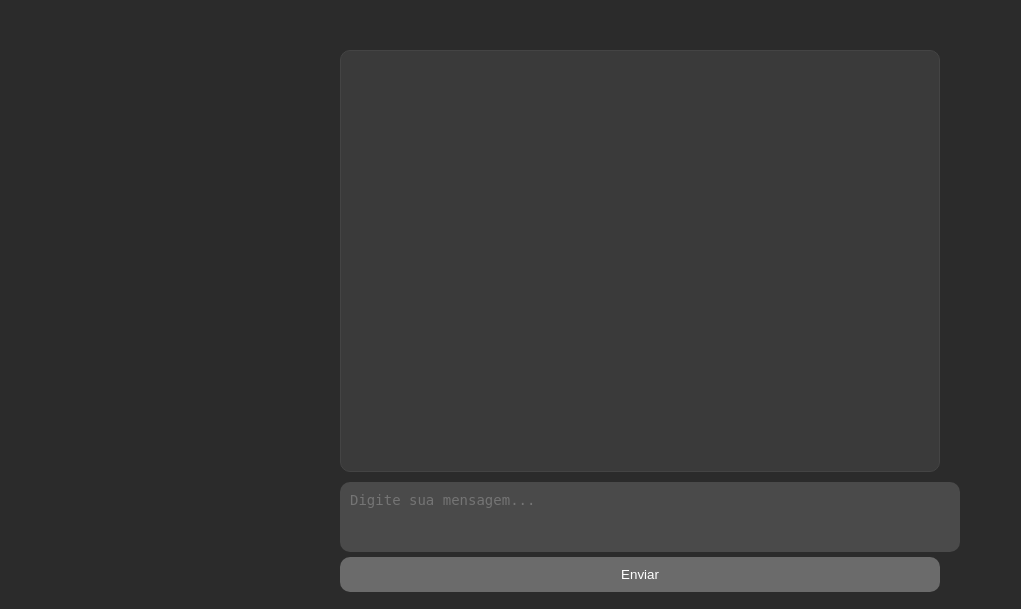
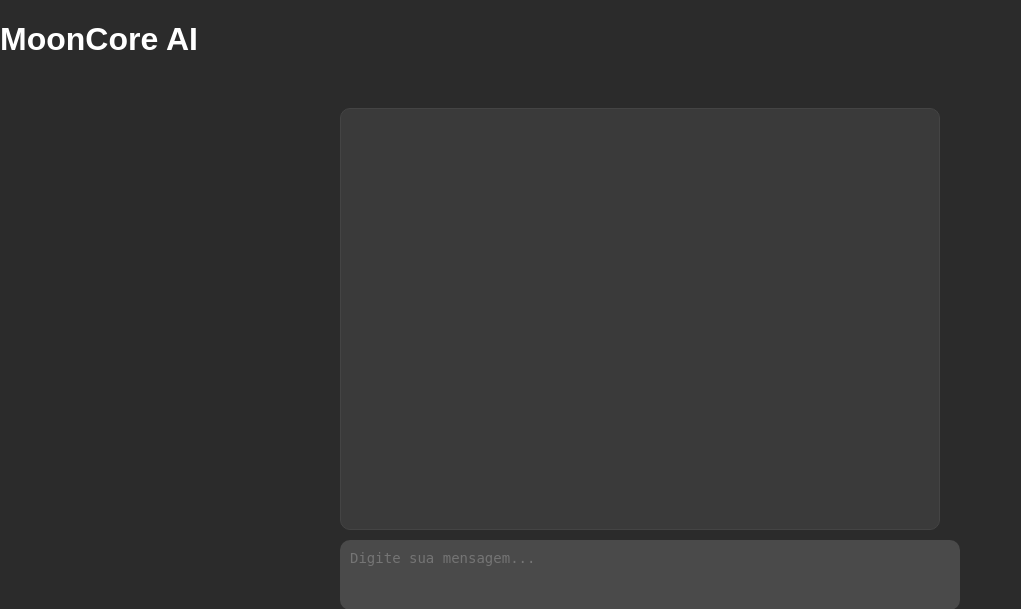
Before and after one commit to pedro2011muller-afk/MoonCoreAI, a Flask app: page / in a window 1280 px wide. Shown: the top 609 px of the page, without its empty margins (0-1021 px from the left). Run offline with Flask 3, Linux system fonts and the light colour scheme.

Commit message:
Atualizar o index.html

```diff
--- a/templates/index.html
+++ b/templates/index.html
@@ -7,6 +7,9 @@
 <link rel="stylesheet" href="{{ url_for('static', filename='style.css') }}">
 </head>
 <body>
+<div class="chat-header">
+    <h1>MoonCore AI</h1>
+</div>
 <div class="chat-container">
     <div id="chatBox"></div>
     <textarea id="msgInput" placeholder="Digite sua mensagem..."></textarea>
```
